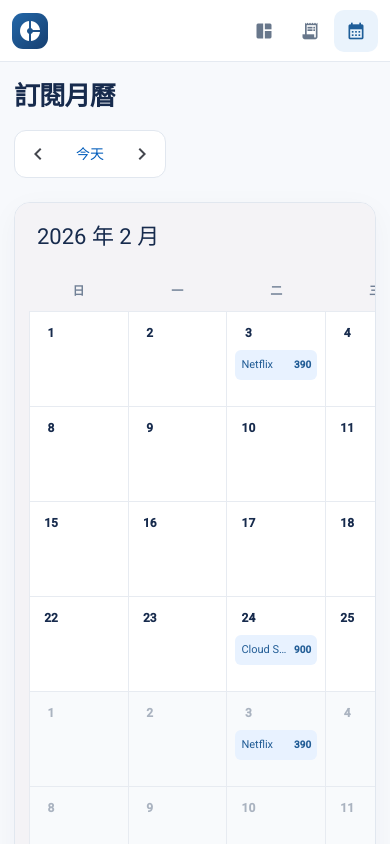
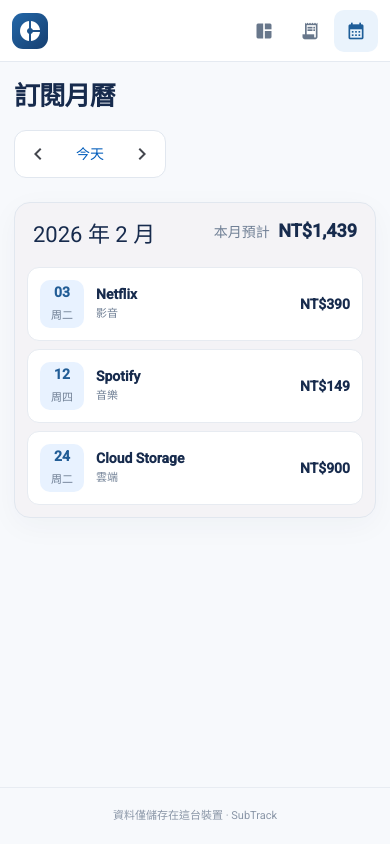
Before and after one commit to a5a8a0a9/subscription, an Angular app: page /calendar in a window 390 px wide. Both pictures are taken after a click on the button "chevron_right". Shown: the top 844 px of the page. Built offline with nearby package versions, Linux system fonts and the light colour scheme.

Commit message:
feat: add responsive calendar list view

```diff
--- a/src/app/features/activity-management/pages/calendar/calendar.component.html
+++ b/src/app/features/activity-management/pages/calendar/calendar.component.html
@@ -13,6 +13,7 @@
 		<div class="month-total">本月預計 <strong>{{ monthTotal() | currency: 'TWD' : 'symbol-narrow' : '1.0-0' : 'zh-TW' }}</strong></div>
 	</mat-card-header>
 	<mat-card-content>
+		<div class="calendar-desktop">
 			<div class="weekday-grid">@for (day of weekdays; track day) { <div>{{ day }}</div> }</div>
 			<div class="calendar-grid">
 				@for (day of days(); track day.dateKey) {
@@ -28,5 +29,20 @@
 					</div>
 				}
 			</div>
+		</div>
+
+		<div class="calendar-list">
+			@if (monthEvents().length) {
+				@for (event of monthEvents(); track event.activityId + event.date) {
+					<button class="list-event" (click)="openEvent(event.activityId)">
+						<span class="list-date"><strong>{{ event.date | date: 'dd' : '' : 'zh-TW' }}</strong><small>{{ event.date | date: 'EEE' : '' : 'zh-TW' }}</small></span>
+						<span class="list-content"><strong>{{ event.activityName }}</strong><small>{{ event.category }}</small></span>
+						<strong class="list-amount">{{ event.amount | currency: 'TWD' : 'symbol-narrow' : '1.0-0' : 'zh-TW' }}</strong>
+					</button>
+				}
+			} @else {
+				<div class="empty-state calendar-empty"><mat-icon>event_available</mat-icon><p>本月沒有預計扣款</p></div>
+			}
+		</div>
 	</mat-card-content>
 </mat-card>
--- a/src/app/features/activity-management/pages/calendar/calendar.component.scss
+++ b/src/app/features/activity-management/pages/calendar/calendar.component.scss
@@ -103,15 +103,79 @@
 .billing-event strong {
 	font-size: 10px;
 }
+
+.calendar-list {
+	display: none;
+}
+
 @media (max-width: 720px) {
-	.calendar-card {
-		overflow-x: auto;
+	.calendar-desktop {
+		display: none;
 	}
-	.calendar-card mat-card-header,
+
+	.calendar-list {
+		display: flex;
+		flex-direction: column;
+		gap: 8px;
+	}
+
+	.calendar-card mat-card-header {
+		align-items: flex-start;
+		gap: 8px;
+		padding: 18px;
+	}
+
 	.calendar-card mat-card-content {
-		min-width: 720px;
+		padding: 0 12px 12px;
 	}
-	.calendar-day {
-		min-height: 95px;
+
+	.list-event {
+		display: flex;
+		align-items: center;
+		gap: 12px;
+		width: 100%;
+		padding: 12px;
+		border: 1px solid #e7ebf1;
+		border-radius: 12px;
+		background: #fff;
+		color: #172b4d;
+		text-align: left;
+		cursor: pointer;
+	}
+
+	.list-date {
+		display: grid;
+		place-items: center;
+		width: 44px;
+		height: 48px;
+		border-radius: 10px;
+		background: #e8f2ff;
+		color: #225d96;
+		flex: none;
+	}
+
+	.list-date strong,
+	.list-date small,
+	.list-content strong,
+	.list-content small {
+		display: block;
+	}
+
+	.list-date small,
+	.list-content small {
+		font-size: 11px;
+		color: #718096;
+	}
+
+	.list-content {
+		flex: 1;
+	}
+
+	.list-amount {
+		white-space: nowrap;
+	}
+
+	.calendar-empty {
+		min-height: 220px;
 	}
 }
```
Lines whose indentation alone changed are shown as unchanged.
